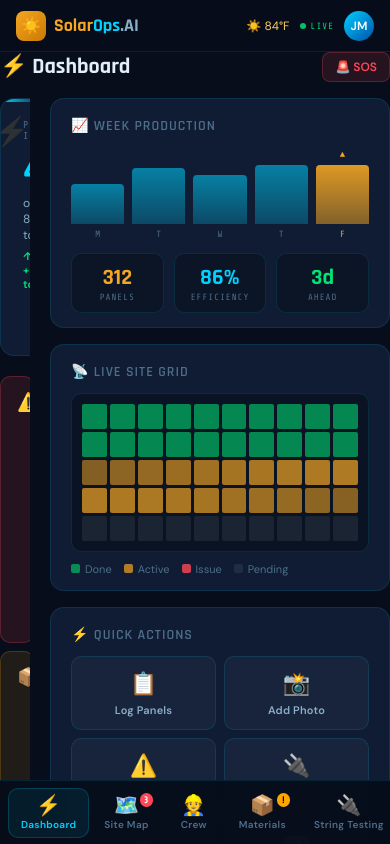
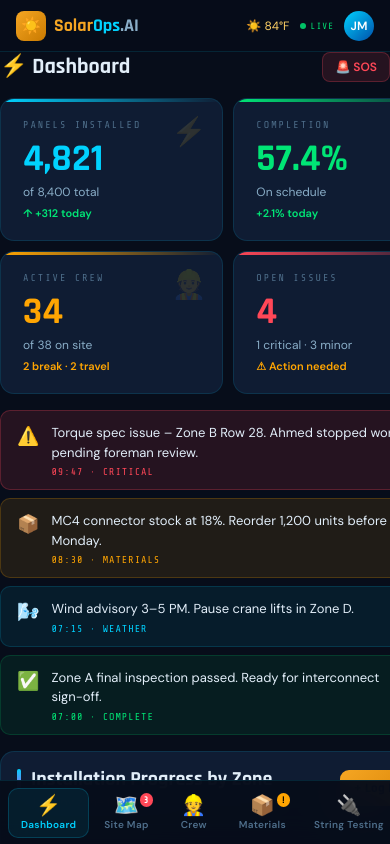
Before and after one commit to sunnyp1041-hash/solarops, a React (Vite) app: page / in a window 390 px wide. Built offline with nearby package versions, Linux system fonts and the light colour scheme.

Commit message:
Update App.jsx

```diff
--- a/src/App.jsx
+++ b/src/App.jsx
@@ -1,4 +1,14 @@
 import { useState, useRef, useEffect } from "react";
+
+function useIsMobile() {
+  const [mobile, setMobile] = useState(typeof window !== "undefined" && window.innerWidth <= 768);
+  useEffect(() => {
+    const fn = () => setMobile(window.innerWidth <= 768);
+    window.addEventListener("resize", fn);
+    return () => window.removeEventListener("resize", fn);
+  }, []);
+  return mobile;
+}
 
 /* ═══════════════════════════════════════════
    GLOBAL STYLES
@@ -36,6 +46,10 @@
   font-family: 'DM Sans', sans-serif;
   overflow: hidden;
   height: 100vh;
+}
+
+@media (max-width: 768px) {
+  body { overflow: auto; height: 100%; }
 }
 
 ::-webkit-scrollbar { width: 5px; height: 5px; }
@@ -411,12 +425,13 @@
     { label:"Zone E – Inverter Pads",pct:0,   detail:"Scheduled next week" },
   ];
 
+  const isMobile = useIsMobile();
   return (
-    <div style={{ display:"grid", gridTemplateColumns:"1fr 340px", gap:20, height:"100%", overflow:"hidden" }}>
+    <div style={{ display:"grid", gridTemplateColumns: isMobile ? "1fr" : "1fr 340px", gap:20, height:"100%", overflow: isMobile ? "auto" : "hidden" }}>
       {/* LEFT */}
-      <div style={{ overflowY:"auto", display:"flex", flexDirection:"column", gap:20, paddingRight:4 }}>
+      <div style={{ overflowY: isMobile ? "visible" : "auto", display:"flex", flexDirection:"column", gap:16, paddingRight: isMobile ? 0 : 4 }}>
         {/* KPIs */}
-        <div style={{ display:"grid", gridTemplateColumns:"repeat(4,1fr)", gap:14 }}>
+        <div style={{ display:"grid", gridTemplateColumns: isMobile ? "repeat(2,1fr)" : "repeat(4,1fr)", gap: isMobile ? 10 : 14 }}>
           <KpiCard label="Panels Installed" value="4,821" sub="of 8,400 total" trend="↑ +312 today" trendUp color="var(--cyan)" icon="⚡" />
           <KpiCard label="Completion"       value="57.4%" sub="On schedule"     trend="+2.1% today"   trendUp color="var(--green)" icon="📈" />
           <KpiCard label="Active Crew"      value="34"    sub="of 38 on site"   trend="2 break · 2 travel" color="var(--amber)" icon="👷" />
@@ -486,8 +501,8 @@
         <div className="card" style={{ marginBottom:8 }}>
           <div className="card-header">
             <SectionTitle sub="Today's field tasks">Work Orders</SectionTitle>
-            <div style={{ display:"flex", gap:8, alignItems:"center" }}>
-              <input value={newTask} onChange={e=>setNewTask(e.target.value)} onKeyDown={e=>e.key==="Enter"&&addTask()} placeholder="Add new task…" style={{ width:220, padding:"7px 12px", fontSize:12 }} />
+            <div style={{ display:"flex", gap:8, alignItems:"center", flexWrap:"wrap" }}>
+              <input value={newTask} onChange={e=>setNewTask(e.target.value)} onKeyDown={e=>e.key==="Enter"&&addTask()} placeholder="Add new task…" style={{ width: isMobile ? "100%" : 220, padding:"7px 12px", fontSize:12 }} />
               <button className="btn-primary" onClick={addTask}>+ Add</button>
             </div>
           </div>
@@ -507,7 +522,7 @@
       </div>
 
       {/* RIGHT PANEL */}
-      <div style={{ display:"flex", flexDirection:"column", gap:16, overflowY:"auto" }}>
+      <div style={{ display:"flex", flexDirection:"column", gap:16, overflowY: isMobile ? "visible" : "auto" }}>
         {/* Production Today */}
         <div className="card">
           <div style={{ padding:"18px 20px 14px" }}>
@@ -610,6 +625,7 @@
 ═══════════════════════════════════════════ */
 function SiteMap() {
   const [selected, setSelected] = useState(null);
+  const isMobile = useIsMobile();
   const zones = [
     { id:"A", rows:"1–20",   pct:100, panels:1680, workers:0,  color:"var(--green)",  status:"Complete" },
     { id:"B", rows:"21–45",  pct:78,  panels:2100, workers:12, color:"var(--cyan)",   status:"Active" },
@@ -630,7 +646,7 @@
         </div>
         <div style={{ padding:24, display:"flex", flexDirection:"column", gap:16 }}>
           {/* Zone cards */}
-          <div style={{ display:"grid", gridTemplateColumns:"repeat(5,1fr)", gap:14 }}>
+          <div style={{ display:"grid", gridTemplateColumns: isMobile ? "repeat(2,1fr)" : "repeat(5,1fr)", gap:14 }}>
             {zones.map(z=>(
               <div key={z.id} onClick={()=>setSelected(s=>s===z.id?null:z.id)}
                 style={{ background:selected===z.id?"rgba(0,210,255,.08)":"rgba(0,0,0,.25)", border:`2px solid ${selected===z.id?z.color:"var(--border)"}`, borderRadius:14, padding:20, cursor:"pointer", transition:"all .2s", textAlign:"center" }}
@@ -657,7 +673,7 @@
                 <div style={{ fontFamily:"'Rajdhani',sans-serif", fontSize:22, fontWeight:700, color:sel.color }}>Zone {sel.id} — Detailed View</div>
                 <span className={`pill ${sel.pct===100?"pill-green":sel.pct>50?"pill-cyan":sel.pct>0?"pill-amber":"pill-purple"}`}>{sel.status}</span>
               </div>
-              <div style={{ display:"grid", gridTemplateColumns:"repeat(4,1fr)", gap:14 }}>
+              <div style={{ display:"grid", gridTemplateColumns: isMobile ? "repeat(2,1fr)" : "repeat(4,1fr)", gap: isMobile ? 10 : 14 }}>
                 {[["Completion",`${sel.pct}%`,sel.color],["Total Panels",sel.panels.toLocaleString(),"var(--text)"],["Active Workers",sel.workers,"var(--amber)"],["Installed",Math.round(sel.panels*sel.pct/100).toLocaleString(),"var(--green)"]].map(([l,v,c])=>(
                   <div key={l} style={{ background:"rgba(0,0,0,.3)", border:"1px solid var(--border)", borderRadius:12, padding:"16px 18px", textAlign:"center" }}>
                     <div style={{ fontFamily:"'Rajdhani',sans-serif", fontSize:28, fontWeight:700, color:c }}>{v}</div>
@@ -698,6 +714,7 @@
    CREW
 ═══════════════════════════════════════════ */
 function Crew() {
+  const isMobile = useIsMobile();
   const [filter, setFilter] = useState("All");
   const [search, setSearch] = useState("");
   const allCrew = [
@@ -719,7 +736,7 @@
 
   return (
     <div style={{ display:"flex", flexDirection:"column", gap:20, height:"100%", overflowY:"auto" }}>
-      <div style={{ display:"grid", gridTemplateColumns:"repeat(4,1fr)", gap:14 }}>
+      <div style={{ display:"grid", gridTemplateColumns: isMobile ? "repeat(2,1fr)" : "repeat(4,1fr)", gap: isMobile ? 10 : 14 }}>
         <KpiCard label="Total On Site" value="38" sub="Checked in today" color="var(--cyan)"   icon="👷" />
         <KpiCard label="Active"        value="34" sub="Currently working" color="var(--green)" icon="✅" />
         <KpiCard label="Issues"        value="1"  sub="Needs attention"   color="var(--red)"   icon="⚠️" />
@@ -769,6 +786,7 @@
    MATERIALS
 ═══════════════════════════════════════════ */
 function Materials() {
+  const isMobile = useIsMobile();
   const [items, setItems] = useState([
     { name:"Solar Panels (400W)",  sku:"SP-400W",  stock:3579, unit:"panels", min:500,  status:"ok",       reorder:500  },
     { name:"MC4 Connectors",       sku:"MC4-M/F",  stock:214,  unit:"pairs",  min:500,  status:"critical", reorder:1200 },
@@ -791,7 +809,7 @@
 
   return (
     <div style={{ display:"flex", flexDirection:"column", gap:20, height:"100%", overflowY:"auto" }}>
-      <div style={{ display:"grid", gridTemplateColumns:"repeat(4,1fr)", gap:14 }}>
+      <div style={{ display:"grid", gridTemplateColumns: isMobile ? "repeat(2,1fr)" : "repeat(4,1fr)", gap: isMobile ? 10 : 14 }}>
         <KpiCard label="Items OK"       value="5"  sub="Fully stocked"     color="var(--green)" icon="📦" />
         <KpiCard label="Low Stock"      value="2"  sub="Order soon"        color="var(--amber)" icon="⚠️" />
         <KpiCard label="Critical"       value="1"  sub="Order immediately" color="var(--red)"   icon="🚨" />
@@ -851,6 +869,7 @@
    REPORTS
 ═══════════════════════════════════════════ */
 function Reports() {
+  const isMobile = useIsMobile();
   const reports = [
     { title:"Daily Production Report",     desc:"Auto-generated from today's panel logs & crew time entries", icon:"📊", tag:"Ready",  tagC:"pill-green",  date:"Today 17:30" },
     { title:"Zone A Completion Package",   desc:"As-builts, inspection photos, QC sign-off documentation",   icon:"✅", tag:"Ready",  tagC:"pill-green",  date:"Mar 6" },
@@ -868,7 +887,7 @@
         <SectionTitle sub="All project documentation & auto-generated reports">Reports & Documentation</SectionTitle>
         <button className="btn-primary">📊 Generate Custom Report</button>
       </div>
-      <div style={{ display:"grid", gridTemplateColumns:"repeat(3,1fr)", gap:14 }}>
+      <div style={{ display:"grid", gridTemplateColumns: isMobile ? "repeat(2,1fr)" : "repeat(3,1fr)", gap: isMobile ? 10 : 14 }}>
         {reports.map((r,i)=>(
           <div key={i} className="card fade-up" style={{ padding:22, cursor:"pointer", transition:"all .2s" }}
             onMouseEnter={e=>{ e.currentTarget.style.borderColor="rgba(0,210,255,.35)"; e.currentTarget.style.transform="translateY(-2px)"; }}
@@ -897,6 +916,7 @@
    SAFETY
 ═══════════════════════════════════════════ */
 function Safety() {
+  const isMobile = useIsMobile();
   const [showLog, setShowLog] = useState(false);
   const [incident, setIncident] = useState({ type:"", desc:"", worker:"", zone:"" });
   const crew = [
@@ -913,7 +933,7 @@
   const sl = { ok:"✓ COMPLIANT", warn:"⚠ REVIEW", critical:"✗ ACTION REQ" };
   return (
     <div style={{ display:"flex", flexDirection:"column", gap:20, height:"100%", overflowY:"auto" }}>
-      <div style={{ display:"grid", gridTemplateColumns:"repeat(4,1fr)", gap:14 }}>
+      <div style={{ display:"grid", gridTemplateColumns: isMobile ? "repeat(2,1fr)" : "repeat(4,1fr)", gap: isMobile ? 10 : 14 }}>
         <KpiCard label="Incidents This Month" value="0"  sub="Zero harm target" trend="✓ On target" trendUp color="var(--green)" icon="🦺" />
         <KpiCard label="Near Misses"          value="1"  sub="Reported & logged" color="var(--amber)" icon="⚠️" />
         <KpiCard label="PPE Compliance"       value="97%" sub="1 non-compliant" color="var(--cyan)" icon="⛑️" />
@@ -988,6 +1008,7 @@
    STRING TESTING
 ═══════════════════════════════════════════ */
 function StringTesting() {
+  const isMobile = useIsMobile();
   const strings = [
     { id:"ZB-S01", zone:"Zone B", eff:99.1, voc:401.2, isc:10.22, status:"pass", tech:"DeShawn Harris", date:"Today 08:12" },
     { id:"ZB-S02", zone:"Zone B", eff:98.7, voc:399.8, isc:10.18, status:"pass", tech:"DeShawn Harris", date:"Today 08:45" },
@@ -1000,7 +1021,7 @@
   ];
   return (
     <div style={{ display:"flex", flexDirection:"column", gap:20, height:"100%", overflowY:"auto" }}>
-      <div style={{ display:"grid", gridTemplateColumns:"repeat(4,1fr)", gap:14 }}>
+      <div style={{ display:"grid", gridTemplateColumns: isMobile ? "repeat(2,1fr)" : "repeat(4,1fr)", gap: isMobile ? 10 : 14 }}>
         <KpiCard label="Strings Tested" value="8"   sub="of 48 total"      color="var(--cyan)"  icon="🔌" />
         <KpiCard label="Pass Rate"      value="87%" sub="7 pass · 1 fail"  color="var(--green)" icon="✅" />
         <KpiCard label="Avg Efficiency" value="96.8%" sub="Target: ≥95%"   color="var(--sun)"   icon="⚡" />
@@ -1042,6 +1063,7 @@
    SCHEDULE
 ═══════════════════════════════════════════ */
 function Schedule() {
+  const isMobile = useIsMobile();
   const weeks = [
     { week:"Feb 24–28", planned:1200, actual:1247, status:"complete" },
     { week:"Mar 3–7",   planned:1400, actual:1326, status:"active" },
@@ -1062,13 +1084,13 @@
   ];
   return (
     <div style={{ display:"flex", flexDirection:"column", gap:20, height:"100%", overflowY:"auto" }}>
-      <div style={{ display:"grid", gridTemplateColumns:"repeat(4,1fr)", gap:14 }}>
+      <div style={{ display:"grid", gridTemplateColumns: isMobile ? "repeat(2,1fr)" : "repeat(4,1fr)", gap: isMobile ? 10 : 14 }}>
         <KpiCard label="Days Ahead"    value="3"    sub="Ahead of schedule" trend="Excellent pace" trendUp color="var(--green)" icon="📅" />
         <KpiCard label="% Complete"    value="57.4%" sub="As of today"      color="var(--cyan)"  icon="📈" />
         <KpiCard label="Est. Complete" value="Mar 25" sub="3 days early"    trend="Original: Mar 28" color="var(--sun)" icon="🏁" />
         <KpiCard label="Weeks Left"    value="3"    sub="to panel complete" color="var(--amber)" icon="⏳" />
       </div>
-      <div style={{ display:"grid", gridTemplateColumns:"1fr 320px", gap:20 }}>
+      <div style={{ display:"grid", gridTemplateColumns: isMobile ? "1fr" : "1fr 320px", gap:20 }}>
         {/* Weekly table */}
         <div className="card fade-up">
           <div className="card-header"><SectionTitle sub="Planned vs actual production">Weekly Schedule</SectionTitle></div>
```
